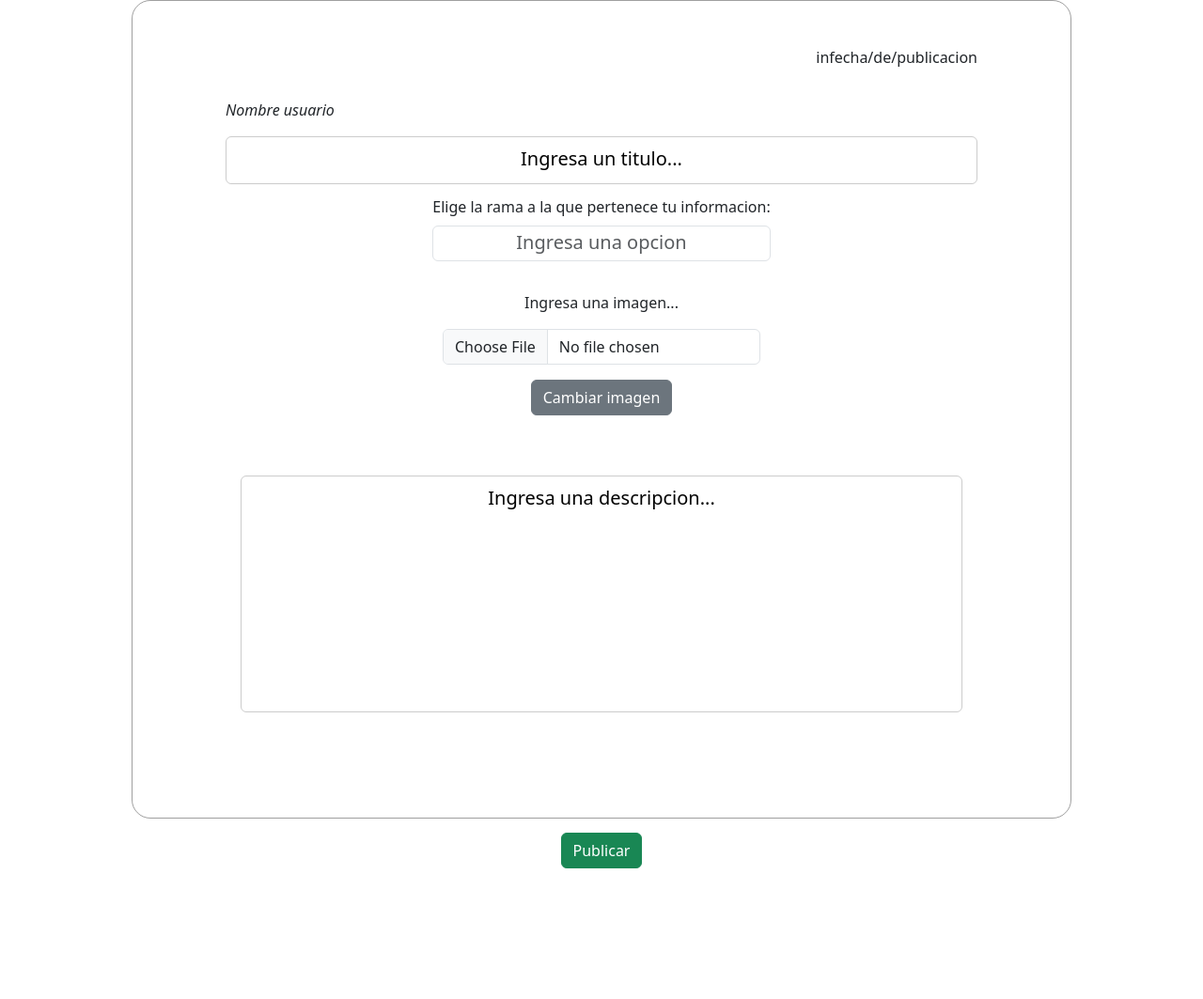
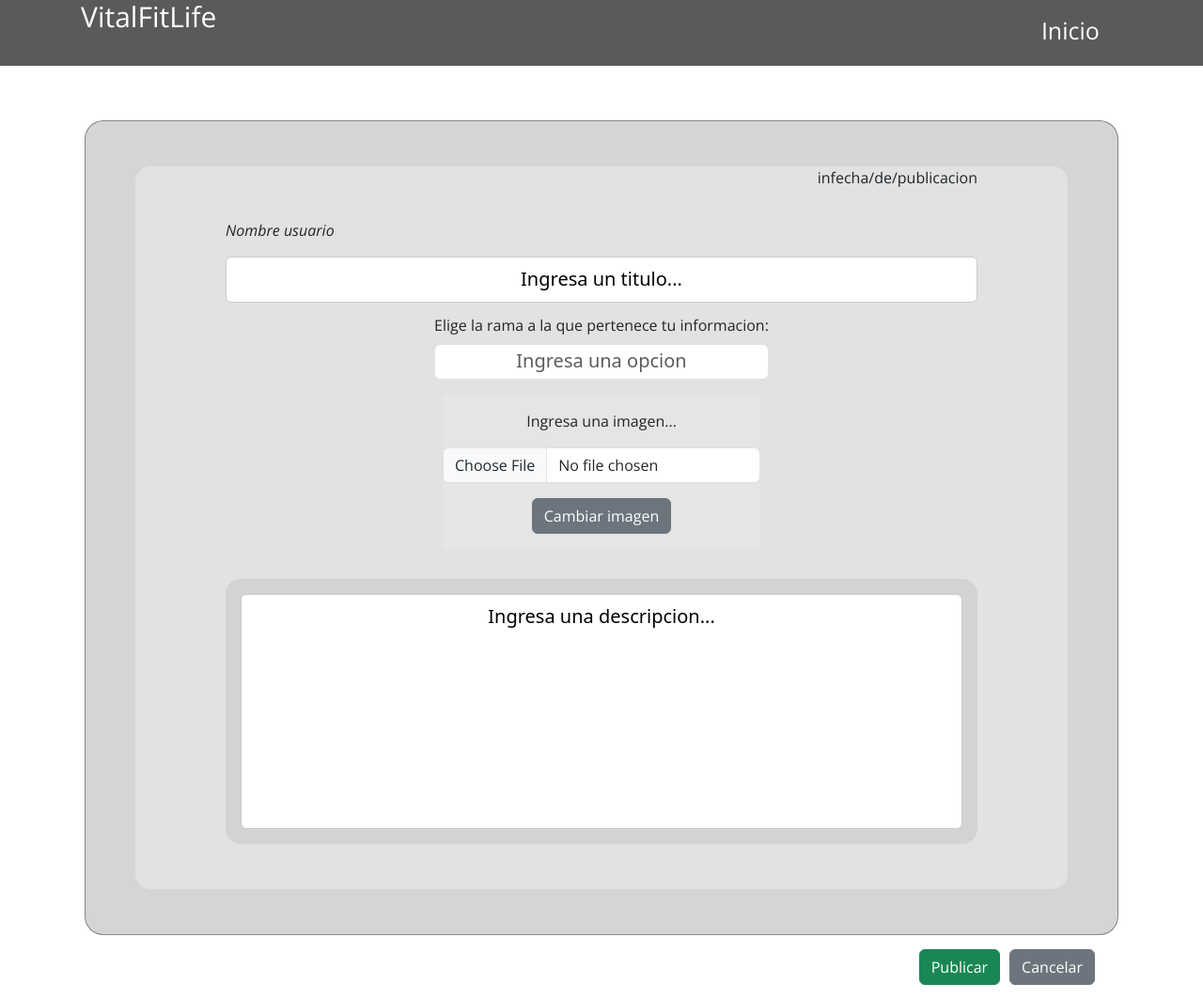
Before and after one commit to CarlosManuelEusebioAlejo/proyecto_integrador_2, a PHP site: page /nuevaPubli.html in a window 1280 px wide. Shown: the whole page at 94% size. Before the commit the page ends 924 px from the top, so only its background shows below. Run offline with PHP 8.4, Linux system fonts and the light colour scheme.

Commit message:
terminado, agregar nueva publicacion

```diff
--- a/proyecto_integrador_2.0/interfaceAdmin/css/styles-nuevaPubli.css
+++ b/proyecto_integrador_2.0/interfaceAdmin/css/styles-nuevaPubli.css
@@ -1,9 +1,152 @@
+@import url('https://fonts.googleapis.com/css2?family=Open+Sans:ital,wght@0,300..800;1,300..800&display=swap');
+
+*{
+    margin: 0;
+    padding: 0;
+    box-sizing: border-box;
+    font-family: 'Open Sans', sans-serif;
+}
 :root{
-  --tipografias1: system-ui, -apple-system, BlinkMacSystemFont, 'Segoe UI', Roboto, Oxygen, Ubuntu, Cantarell, 'Open Sans', 'Helvetica Neue', sans-serif;
+    /*Variables de colores*/
+    --fondo1: #fffffffe;
+    --fondo2: #cbcbcbca;
+    --fondo3: #5a5a5a;
+
+    /*Textos*/
+    --fondoPublicacion: #e7e7e7bd;
+    --fondoTexto: #d4d3d3;
+    --IluminacionComentarios1: #c2c2c2;
+    --IluminacionComentarios2: hsl(0, 0%, 0%);
+
+    /*Variables de tipografias*/
+    --tipografias1: system-ui, -apple-system, BlinkMacSystemFont, 'Segoe UI', Roboto, Oxygen, Ubuntu, Cantarell, 'Open Sans', 'Helvetica Neue', sans-serif;
+
+}
+body{
+    /*background: url(../img/background.jpg);*/
+    /*background-repeat: no-repeat;*/
+    background-size: 100vw 100vh;
+    background-color: var(--fondo1);
+}
+.header{
+    width: 100%;
+    height: 70px;
+    position: fixed;
+    top: 0;left: 0;;
+    background-color: var(--fondo3);
+}
+.header .container .menu .search-box {
+    width: 200px;
+    padding: 8px;
+    border: none;
+    border-radius: 5px;
+    margin-right: 10px;
+    font-size: 14px;
 }
 
-.menu{
+.container{
+    width: 90%;
+    max-width: 1200px;
+    margin: auto;
+}
+.container .btn-menu, .logo{
+    float: left;
+    line-height: 70px;
+}
+.container .btn-menu label{
+    color: white;
+    font-size: 25px;
+    cursor: pointer;
+}
+.logo h1{
+    color: white;
+    font-weight: 400;
+    font-size: 30px;
+    margin-left: 10px;
+}
+.container .menu{
+    float: right;
+    line-height: 70px;
+}
+.container .menu a{
+    display: inline-block;
+    padding: 15px 10px;
+    line-height: normal;
+    text-decoration: none;
+    color: white;
+    transition: all 0.3s ease;
+    border-bottom: 2px solid transparent;
+    font-size: 25px;
+}
+.container .menu a:hover{
+    border-bottom: 2px solid #c7c7c7;
+    padding: 5px 10px;
+}
+
+#btn-menu{
+    display: none;
+}
+.container-menu{
+    position: absolute;
+    background: rgba(0, 0, 0, 0.5);
+    width: 100%;
+    height: 100vh;
+    top: 0;left: 0;
+    transition: all 500ms ease;
+    opacity: 0;
+    visibility: hidden;
+}
+#btn-menu:checked ~ .container-menu{
+    opacity: 1;
+    visibility: visible;
+}
+.cont-menu{
+    width: 100%;
+    max-width: 250px;
+    background: #1c1c1c;
+    height: 100vh;
+    position: relative;
+    transition: all 500ms ease;
+    transform: translateX(-100%);
+}
+#btn-menu:checked ~ .container-menu .cont-menu{
+    transform: translateX(0%);
+}
+.cont-menu nav{
+    transform: translateY(15%);
+}
+.cont-menu .actions a{
+    display: block;
+    text-decoration: none;
+    padding: 20px;
+    color: white;
+    border-left: 5px solid transparent;
+    transform: all 400ms ease;
+}
+.cont-menu .social a{
+    display: inline;
+    text-decoration: none;
+    color: white;
+    font-size: 22px;
+    padding: 20px 20px;
+    line-height: 130px;
+}
+.cont-menu nav a:hover{
+    border-left: 5px solid #c7c7c7;
+    background: #1f1f1f;
+}
+.cont-menu label{
+    position: absolute;
+    right: 5px;
+    top: 10px;
+    color: white;
+    cursor: pointer;
+    font-size: 18px;
+}
+
+.menu-publi{
     /* display: flex; */
+    padding-top: 8rem;
     display: grid;
     justify-content: center;
 }
@@ -14,7 +157,7 @@
     border: 0.5px groove rgba(0, 0, 0, 0.377);;
     border-radius: 20px;
     transition: all .3s;
-    width: 1000px;/*Ancho de submenu*/
+    width: 1100px;/*Ancho de submenu*/
     height: auto;/*Largo adaptable*/
 }
 
@@ -147,7 +290,22 @@ input[type="file"]{
 }
 
 .bottonConfirmar{
-    display: grid;
-    justify-content: center;
+    display: flex;
+    justify-content:flex-end;
     padding: 15px;
 }
+
+.bottonConfirmar button{
+    margin-right: 10px;
+}
+.btn-a{
+    text-decoration: none; /* Eliminar subrayado del texto */
+    color: inherit; /* Heredar color del texto */
+    background-color: transparent; /* Fondo transparente */
+    border: none; /* Sin borde */
+    padding: 0; /* Sin relleno */
+    margin: 0; /* Sin margen */
+    font: inherit; /* Heredar fuente y tamaño de texto */
+    cursor: pointer; /* Cambiar cursor a puntero al pasar sobre el enlace */
+    outline: none; /* Sin contorno al hacer clic */
+}
--- a/proyecto_integrador_2.0/interfaceAdmin/nuevaPubli.html
+++ b/proyecto_integrador_2.0/interfaceAdmin/nuevaPubli.html
@@ -8,7 +8,25 @@
 <link rel="stylesheet" href="css/styles-nuevaPubli.css">
 </head>
 <body>
-  <div class="menu">
+  <header class="header">
+    <div class="container">
+    <div class="btn-menu">
+        <!-- <label for="btn-menu" class="icon-menu"></label> -->
+    </div>
+        <div class="logo">
+            <h1>VitalFitLife</h1>
+        </div>
+        <nav class="menu">
+            <!-- <input type="text" class="search-box" placeholder="Buscar..."> -->
+            <!-- <a href="#" class="icon-bell"></a> -->
+            <a href="#">Inicio</a>
+            <a href="#" class="icon-user"></a>
+        </nav>
+
+    </div>
+</header>
+
+  <div class="menu-publi">
     <form class="Sub-menu2">
         <section class="menu-publicaciones">
             <div class="Publicacion">
@@ -56,6 +74,7 @@
     <!-------------------------------------------------------------------------------->
     <div class="bottonConfirmar">
         <button id="publicar" type="button" class="btn btn-success">Publicar</button>
+        <button id="regresar" type="button" class="btn btn-secondary"><a href="interfaceAdmin.html" class="btn-a">Cancelar</a></button>
     </div>
 </div><!--menu-principal-->
 <script src="resorces/ajustarRows.js"></script>
```
Also changed, not shown: proyecto_integrador_2.0/interfaceAdmin/css/style.css (+12 -0 lines), proyecto_integrador_2.0/interfaceAdmin/interfaceAdmin.html (+4 -4 lines).
